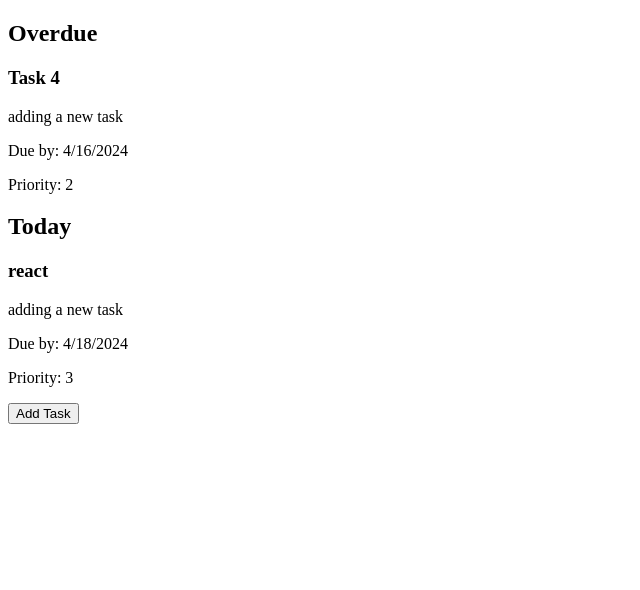
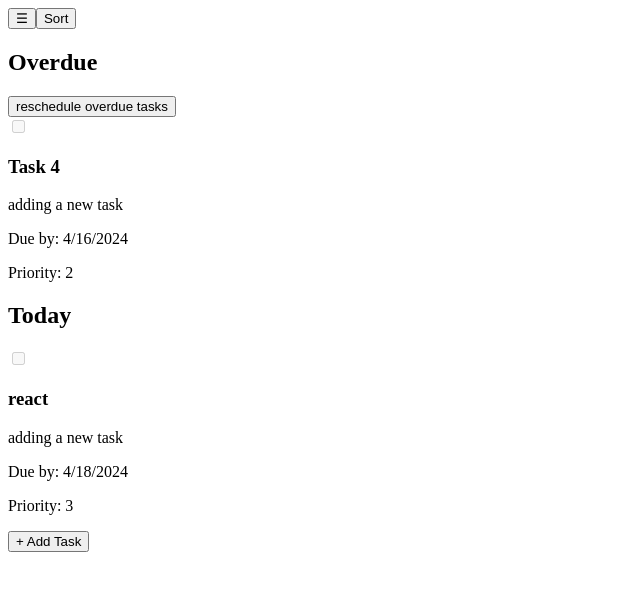
Before and after one commit to elvis-visi/todoApp, a React (Vite) app in the folder frontend/: page / in a window 1280 px wide. Shown: the top 590 px of the page, without its empty margins (0-640 px from the left). Built offline with nearby package versions, Linux system fonts and the light colour scheme.

Commit message:
Adedd sub components

```diff
--- a/frontend/src/App.jsx
+++ b/frontend/src/App.jsx
@@ -27,6 +27,23 @@ const tasks =   [
   },]
 
 
+ const Header = () => {
+ //include a menu toggle, button for filtering/sorting
+  return(
+    <div className="header">
+       <button className="menu-toggle">☰</button>
+       <button className="sort-button">Sort</button>
+    </div>
+  )
+ }
+
+ function AddNewTaskButton() {
+  return (
+    <button className="add-task-button">+ Add Task</button>
+  );
+}
+
+
  //parent takes the data at props, pass it down  to the sub components
 
  const TaskListView = ({ tasks }) => {
@@ -41,9 +58,10 @@ const tasks =   [
 
   return (
     <div className="task-list-view">
+      <Header />
       {overdueTasks.length > 0 && (
         <>
-          <h2>Overdue</h2>
+          <h2>Overdue</h2>  <button>reschedule overdue tasks</button>
           {overdueTasks.map(task => (
             <TaskItem key={task.id} {...task} />
           ))}
@@ -59,7 +77,7 @@ const tasks =   [
         </>
       )}
 
-      <button>Add Task</button>
+      <AddNewTaskButton />
     </div>
   );
 };
@@ -68,6 +86,7 @@ const tasks =   [
  function TaskItem({ title, description, dueDate, priority }) {
   return (
     <div className="task-item">
+      <input type="checkbox" disabled />
       <h3>{title}</h3>
       <p>{description}</p>
       <p>Due by: {new Date(dueDate).toLocaleDateString()}</p>
```
